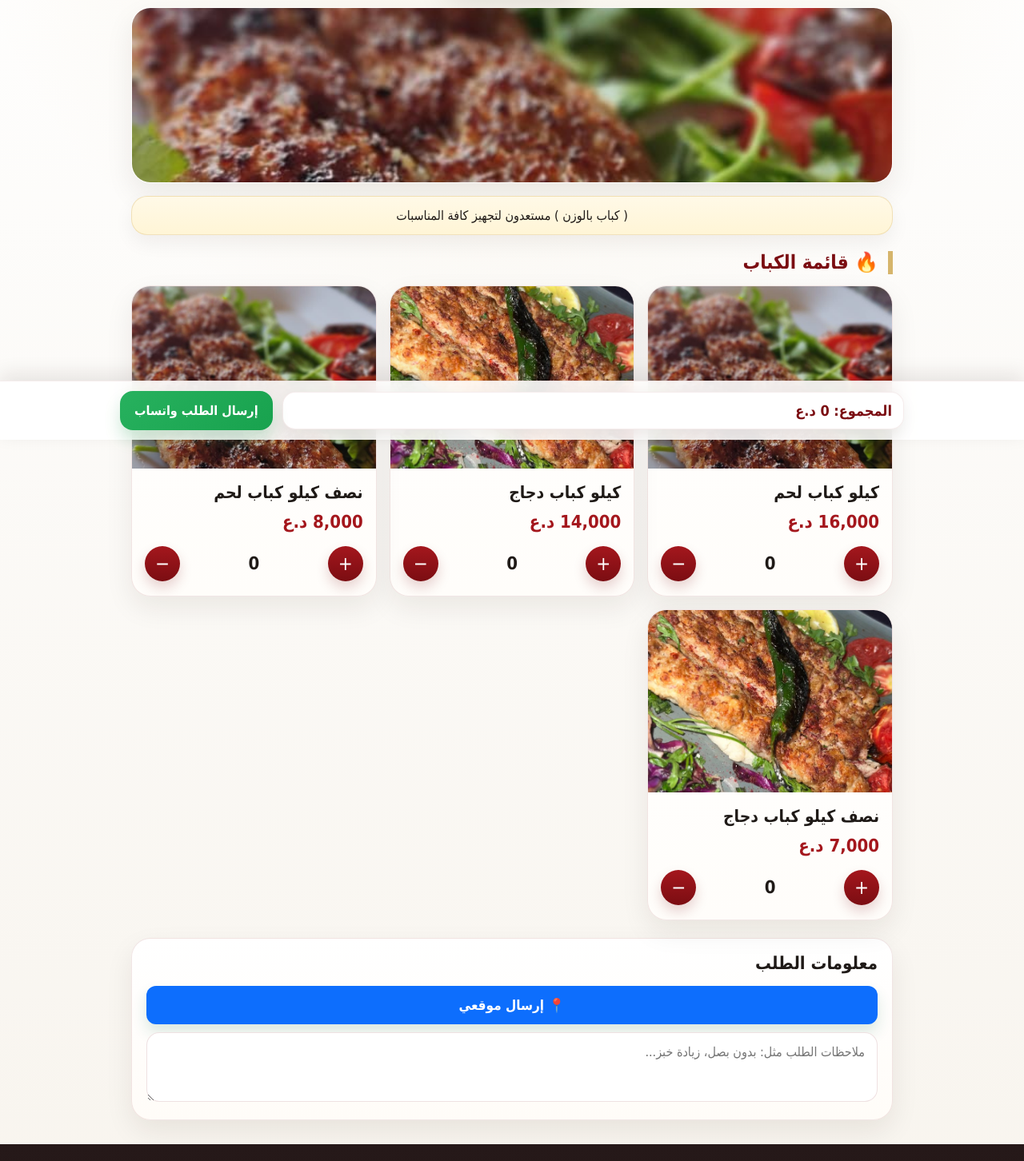
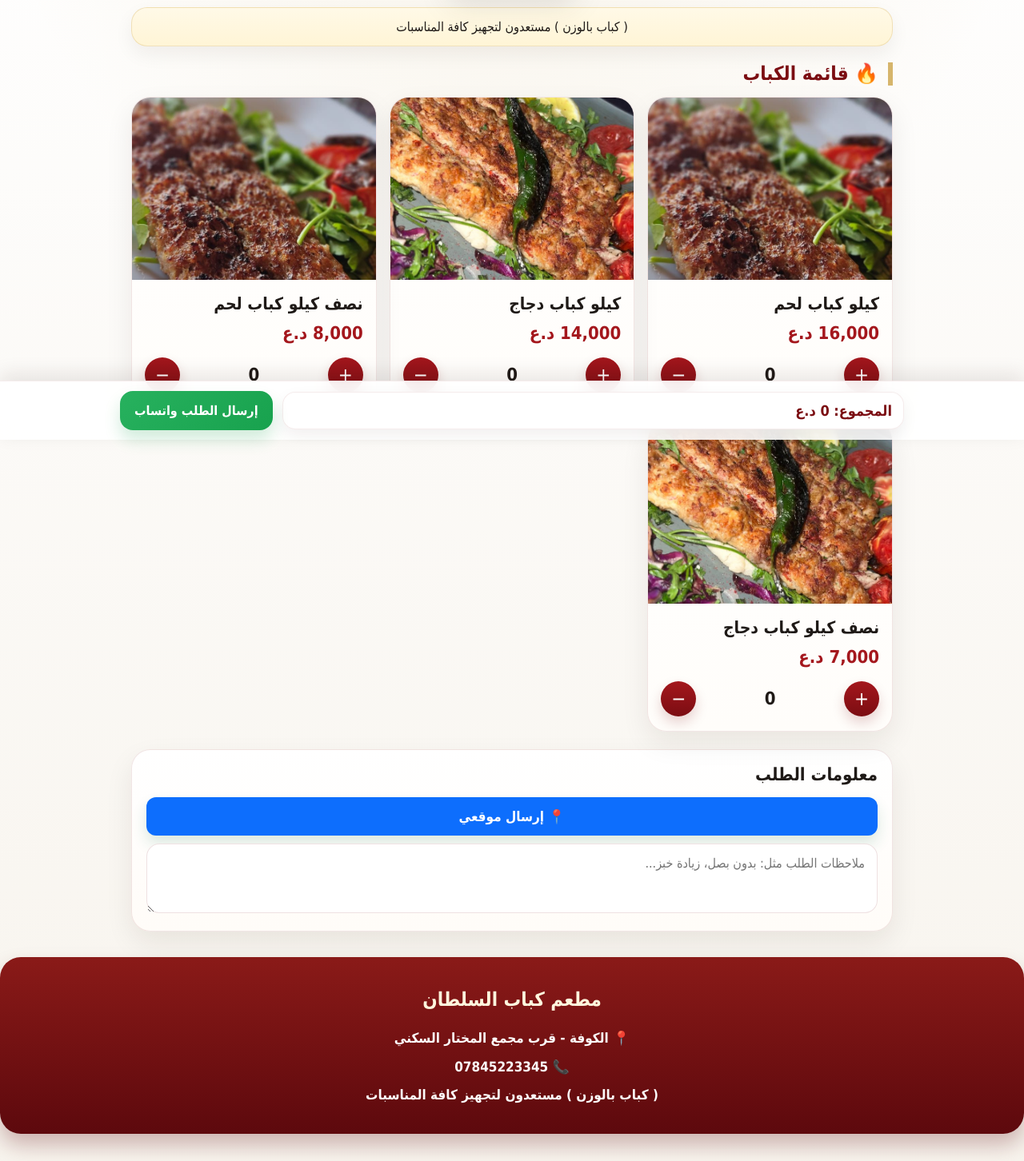
Before and after one commit to frqanbarber-boop/kabab-sultan-menu, a plain HTML site: page index.html in a window 1280 px wide. Shown: the part 250-1702 px from the top of the page at 80% size. Drawn offline with Linux system fonts and the light colour scheme.

Commit message:
Remove hero image and improve footer visibility

```diff
--- a/index.html
+++ b/index.html
@@ -26,7 +26,7 @@ body{
     radial-gradient(circle at top, rgba(214,181,108,.14), transparent 34%),
     linear-gradient(180deg,#fff 0%,var(--bg) 100%);
   color:var(--text);
-  padding-bottom:108px;
+  padding-bottom:148px;
 }
 header{
   background:linear-gradient(135deg,var(--red),#5d090d 60%,#8a1a18);
@@ -47,17 +47,6 @@ header p{font-size:16px;color:rgba(255,255,255,.88)}
   border-radius:18px;
   object-fit:contain;
   filter:drop-shadow(0 8px 18px rgba(37,24,18,.12));
-}
-.hero-wrap{margin-bottom:16px}
-.hero-image{
-  width:100%;
-  height:clamp(150px,26vw,220px);
-  border-radius:24px;
-  object-fit:cover;
-  object-position:center center;
-  display:block;
-  box-shadow:var(--shadow);
-  border:1px solid rgba(255,255,255,.6);
 }
 .notice{
   background:linear-gradient(180deg,#fff9e7 0%,#fff5d6 100%);
@@ -218,23 +207,24 @@ input:focus,textarea:focus{border-color:rgba(123,13,18,.34);box-shadow:0 0 0 4px
 }
 .order-btn:active{transform:scale(.98);box-shadow:0 8px 14px rgba(24,162,78,.16)}
 footer{
-  background:linear-gradient(180deg,#261919 0%,#1f1515 100%);
+  background:linear-gradient(180deg,#8a1a18 0%,#5d090d 100%);
   color:white;
   text-align:center;
-  padding:24px 18px;
-  line-height:2;
-  margin-top:12px;
+  padding:28px 18px 30px;
+  line-height:2.1;
+  margin-top:14px;
+  border-radius:26px;
+  box-shadow:0 14px 26px rgba(93,9,13,.28);
 }
-footer h2{font-size:22px;margin-bottom:4px}
-footer p{color:rgba(255,255,255,.9)}
+footer h2{font-size:24px;margin-bottom:6px;color:#fff6dd}
+footer p{color:rgba(255,255,255,.98);font-size:17px;font-weight:700}
 @media (max-width:640px){
-  body{padding-bottom:116px}
+  body{padding-bottom:160px}
   header{padding:18px 14px 16px}
   header h1{font-size:28px}
   header p{font-size:14px}
   .container{padding:14px 12px 16px}
   .brand-logo{width:min(138px,42vw)}
-  .hero-image{border-radius:22px}
   .grid{grid-template-columns:1fr;gap:14px}
   .card{border-radius:22px}
   .info{padding:15px}
@@ -256,10 +246,6 @@ footer p{color:rgba(255,255,255,.9)}
 
 <div class="brand-logo-wrap">
 <img class="brand-logo" src="images/logo.png" alt="">
-</div>
-
-<div class="hero-wrap">
-<img class="hero-image" src="images/hero.jpg" alt="">
 </div>
 
 <div class="notice">
```
